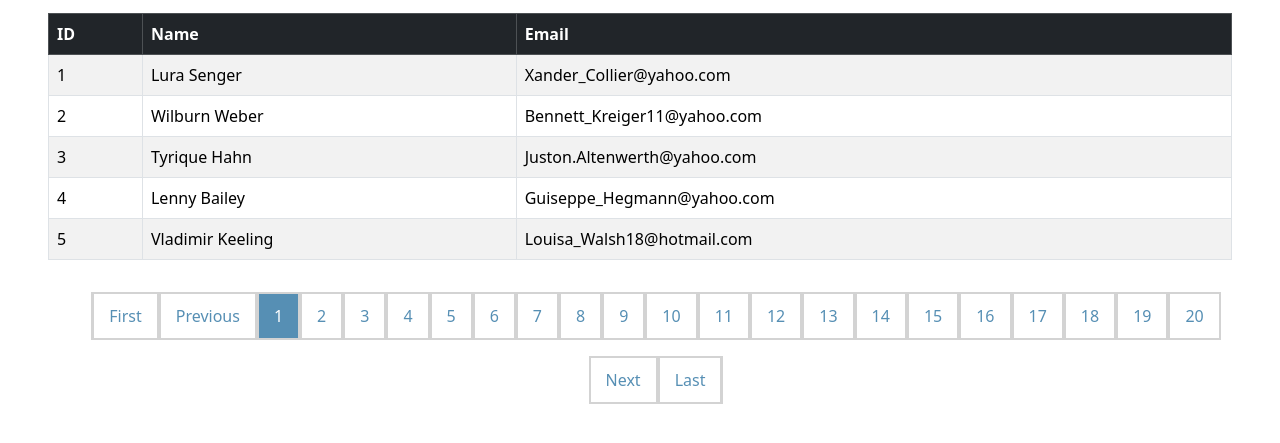
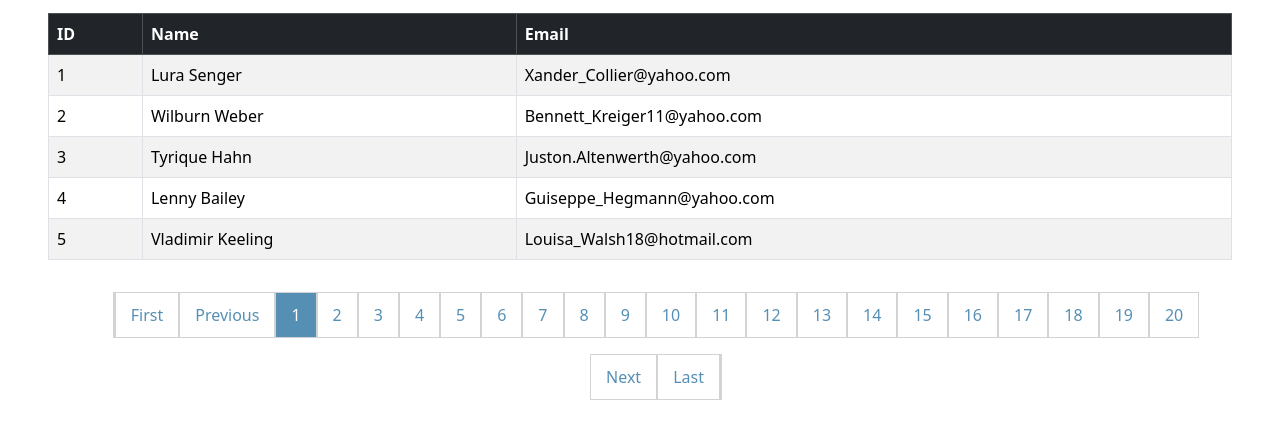
Before and after one commit to DeepikaaAPA/Day14-TaskPagination-FSD57WE-E, a plain HTML site: page index.html in a window 1280 px wide. Shown: the part 137-580 px from the top of the page. Drawn offline with nearby package versions, Linux system fonts and the light colour scheme.

Commit message:
border width change

```diff
--- a/styles.css
+++ b/styles.css
@@ -4,7 +4,7 @@ ul {
 }
 ul > li {
   padding: 10px 15px;
-  border: solid 2px lightgrey;
+  border: solid 1px lightgrey;
 
   margin: 0px;
   color: rgb(86, 143, 180);
```
